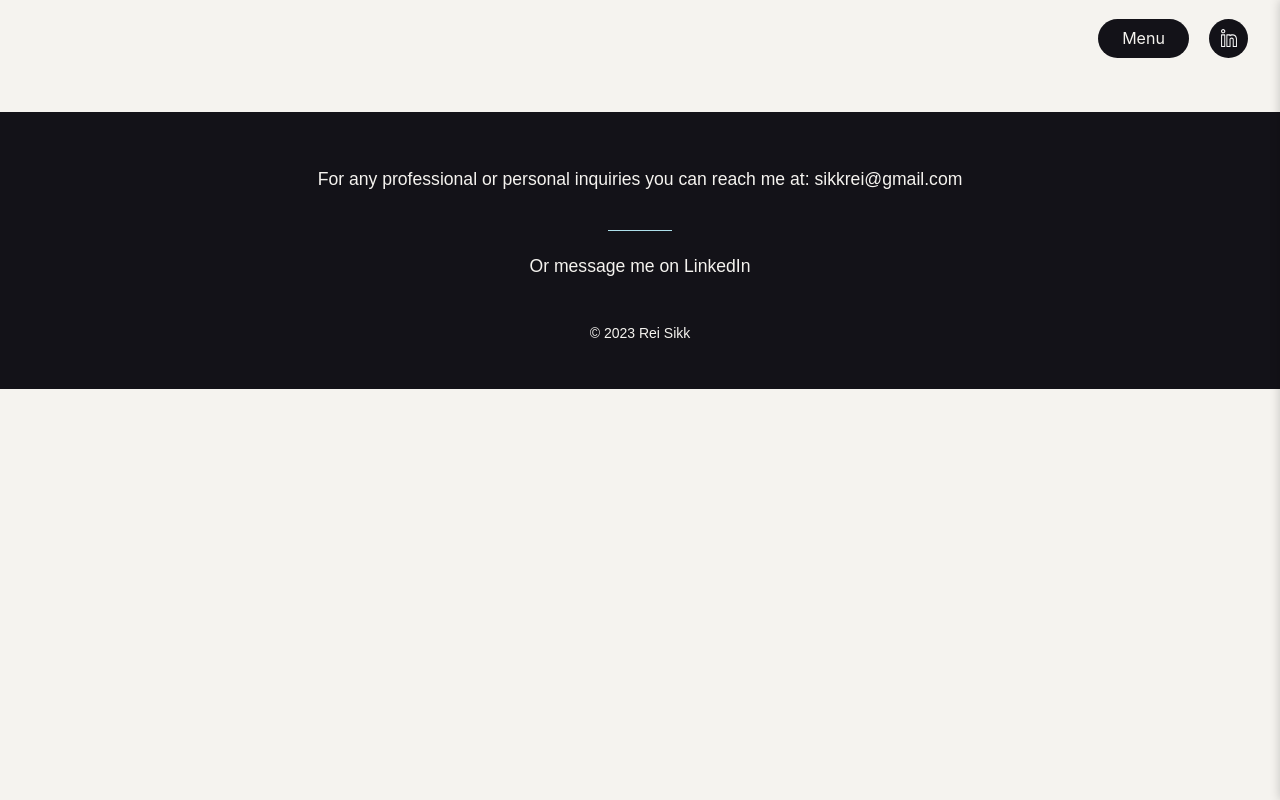
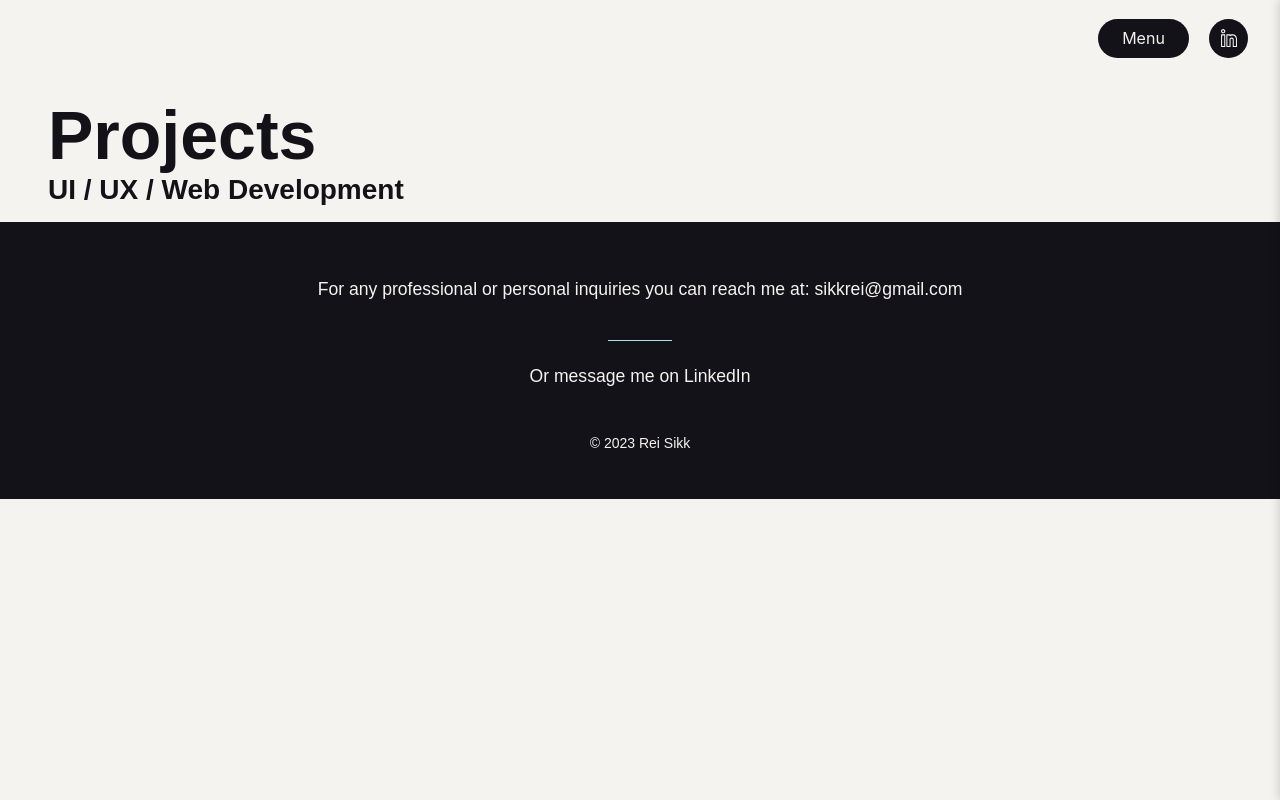
Before and after one commit to ReiSikk/portfolio, a React (Vite) app: page /projects in a window 1280 px wide. Built offline with nearby package versions, Linux system fonts and the light colour scheme; a web font is replaced by a local one.

Commit message:
projects page init

```diff
--- /dev/null
+++ b/src/Pages/ProjectsPage.jsx
@@ -0,0 +1,21 @@
+
+
+function ProjectsPage() {
+  return (
+    <>
+    <header>
+        <h1>Projects</h1>
+        <h2 className="h4-style">UI / UX / Web Development</h2>
+    </header>
+    <main>
+        <section className="projects-grid">
+            <article className="project-item">
+
+            </article>
+        </section>
+    </main>
+    </>
+  )
+}
+
+export default ProjectsPage
--- a/src/Routes/App.jsx
+++ b/src/Routes/App.jsx
@@ -3,6 +3,7 @@ import Footer from "../Components/Footer";
 import NavBar from "../Components/NavBar";
 import HomePage from "../Pages/HomePage";
 import AboutPage from "../Pages/AboutPage";
+import ProjectsPage from "../Pages/ProjectsPage";
 import "../sass/style.scss";
 
 function App() {
@@ -15,6 +16,7 @@ function App() {
       <Routes>
           <Route path="/" element={ <HomePage /> } />
           <Route path="/about" element={ <AboutPage /> } />
+          <Route path="/projects" element={ <ProjectsPage /> } />
       </Routes>
           </div>
          <Footer />
```
